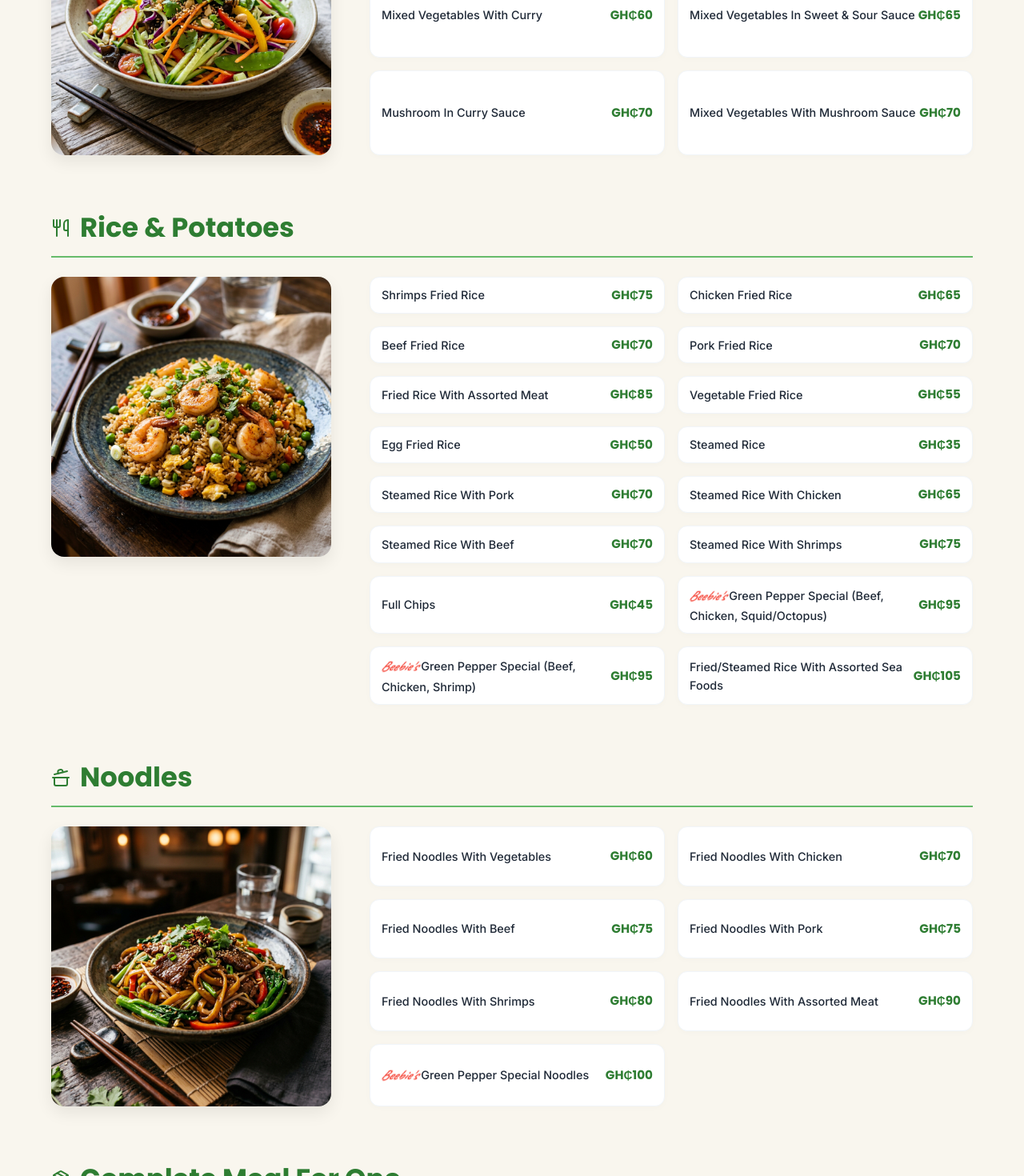
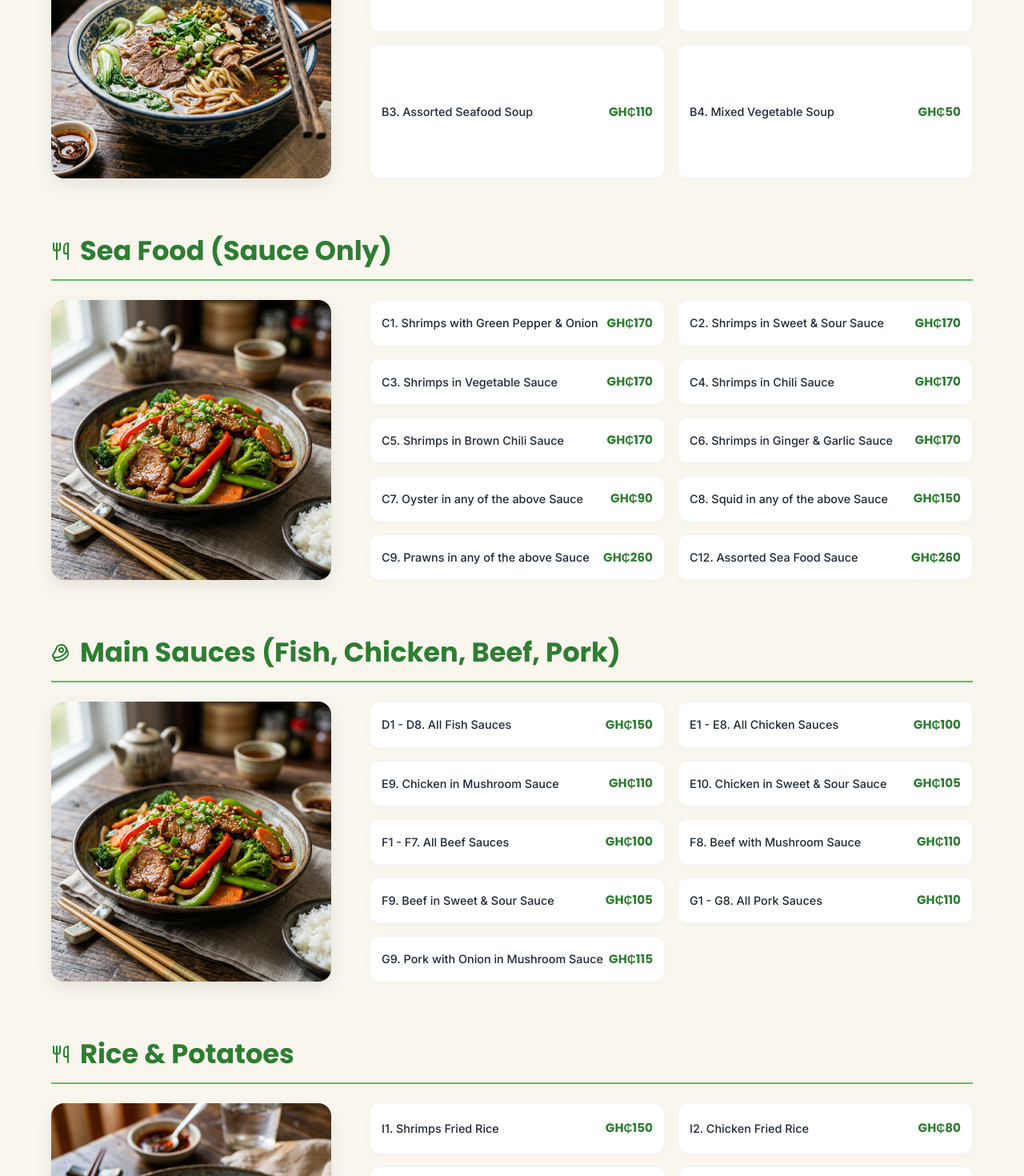
Before and after one commit to Jxt-ofoe/GreenPepper, a Next.js app: page /menu in a window 1280 px wide. Shown: the part 1060-2530 px from the top of the page at 80% size. Built offline with nearby package versions, Linux system fonts and the light colour scheme.

Commit message:
feat: add menu data and upload promotional video for Mother's Day

```diff
--- a/src/data/menu.ts
+++ b/src/data/menu.ts
@@ -1,32 +1,64 @@
 export const menuData = [
   {
-    category: "Pork Dishes",
+    category: "Starters",
+    icon: "Utensils",
+    image: "/images/pork_dish.png",
+    items: [
+      { name: "A1. Samosa", price: "GH₵50" },
+      { name: "A2. Spring Rolls", price: "GH₵45" },
+      { name: "A3. Beef Spring Rolls", price: "GH₵50" },
+      { name: "A4. Chicken Spring Rolls", price: "GH₵50" },
+      { name: "A5. Vegetable Spring Rolls", price: "GH₵45" },
+      { name: "A6. Fried Chicken Pieces with Spiced Pepper", price: "GH₵50" },
+      { name: "A7. Fried Chicken Wings", price: "GH₵50" },
+      { name: "A8. Fried Chicken Balls", price: "GH₵100" },
+      { name: "A9. Golden Fried Shrimps", price: "GH₵140" },
+      { name: "A10. Golden Fried Fish", price: "GH₵130" },
+      { name: "A11. Golden Fried Squid", price: "GH₵130" },
+    ],
+  },
+  {
+    category: "Soup",
+    icon: "Soup",
+    image: "/images/noodle_soup.png",
+    items: [
+      { name: "B1. Hot & Sour Soup", price: "GH₵60" },
+      { name: "B2. Chicken & Sweet Corn Soup", price: "GH₵60" },
+      { name: "B3. Assorted Seafood Soup", price: "GH₵110" },
+      { name: "B4. Mixed Vegetable Soup", price: "GH₵50" },
+    ],
+  },
+  {
+    category: "Sea Food (Sauce Only)",
+    icon: "Utensils",
+    image: "/images/pork_dish.png",
+    items: [
+      { name: "C1. Shrimps with Green Pepper & Onion", price: "GH₵170" },
+      { name: "C2. Shrimps in Sweet & Sour Sauce", price: "GH₵170" },
+      { name: "C3. Shrimps in Vegetable Sauce", price: "GH₵170" },
+      { name: "C4. Shrimps in Chili Sauce", price: "GH₵170" },
+      { name: "C5. Shrimps in Brown Chili Sauce", price: "GH₵170" },
+      { name: "C6. Shrimps in Ginger & Garlic Sauce", price: "GH₵170" },
+      { name: "C7. Oyster in any of the above Sauce", price: "GH₵90" },
+      { name: "C8. Squid in any of the above Sauce", price: "GH₵150" },
+      { name: "C9. Prawns in any of the above Sauce", price: "GH₵260" },
+      { name: "C12. Assorted Sea Food Sauce", price: "GH₵260" },
+    ],
+  },
+  {
+    category: "Main Sauces (Fish, Chicken, Beef, Pork)",
     icon: "Beef",
     image: "/images/pork_dish.png",
     items: [
-      { name: "Pork Sauce Only", price: "GH₵65" },
-      { name: "Pork With Green Pepper", price: "GH₵75" },
-      { name: "Pork With Onion", price: "GH₵75" },
-      { name: "Pork With Green Pepper & Onion", price: "GH₵80" },
-      { name: "Pork With Green Vegetables", price: "GH₵75" },
-      { name: "Pork In Tomato Sauce", price: "GH₵75" },
-      { name: "Pork In Sweet & Sour Sauce", price: "GH₵80" },
-      { name: "Pork In Curry Sauce", price: "GH₵75" },
-      { name: "Pork In Ginger & Garlic", price: "GH₵80" },
-      { name: "Pork With Onion In Mushroom Sauce", price: "GH₵85" },
-    ],
-  },
-  {
-    category: "Vegetable & Mushroom Dishes",
-    icon: "Salad",
-    image: "/images/salad.png",
-    items: [
-      { name: "Egg & Vegetables (Sauce Only)", price: "GH₵55" },
-      { name: "Mixed Vegetables Sauce", price: "GH₵55" },
-      { name: "Mixed Vegetables With Curry", price: "GH₵60" },
-      { name: "Mixed Vegetables In Sweet & Sour Sauce", price: "GH₵65" },
-      { name: "Mushroom In Curry Sauce", price: "GH₵70" },
-      { name: "Mixed Vegetables With Mushroom Sauce", price: "GH₵70" },
+      { name: "D1 - D8. All Fish Sauces", price: "GH₵150" },
+      { name: "E1 - E8. All Chicken Sauces", price: "GH₵100" },
+      { name: "E9. Chicken in Mushroom Sauce", price: "GH₵110" },
+      { name: "E10. Chicken in Sweet & Sour Sauce", price: "GH₵105" },
+      { name: "F1 - F7. All Beef Sauces", price: "GH₵100" },
+      { name: "F8. Beef with Mushroom Sauce", price: "GH₵110" },
+      { name: "F9. Beef in Sweet & Sour Sauce", price: "GH₵105" },
+      { name: "G1 - G8. All Pork Sauces", price: "GH₵110" },
+      { name: "G9. Pork with Onion in Mushroom Sauce", price: "GH₵115" },
     ],
   },
   {
@@ -34,36 +66,26 @@ export const menuData = [
     icon: "Utensils",
     image: "/images/fried_rice.png",
     items: [
-      { name: "Shrimps Fried Rice", price: "GH₵75" },
-      { name: "Chicken Fried Rice", price: "GH₵65" },
-      { name: "Beef Fried Rice", price: "GH₵70" },
-      { name: "Pork Fried Rice", price: "GH₵70" },
-      { name: "Fried Rice With Assorted Meat", price: "GH₵85" },
-      { name: "Vegetable Fried Rice", price: "GH₵55" },
-      { name: "Egg Fried Rice", price: "GH₵50" },
-      { name: "Steamed Rice", price: "GH₵35" },
-      { name: "Steamed Rice With Pork", price: "GH₵70" },
-      { name: "Steamed Rice With Chicken", price: "GH₵65" },
-      { name: "Steamed Rice With Beef", price: "GH₵70" },
-      { name: "Steamed Rice With Shrimps", price: "GH₵75" },
-      { name: "Full Chips", price: "GH₵45" },
-      { name: "Beebie's Green Pepper Special (Beef, Chicken, Squid/Octopus)", price: "GH₵95" },
-      { name: "Beebie's Green Pepper Special (Beef, Chicken, Shrimp)", price: "GH₵95" },
-      { name: "Fried/Steamed Rice With Assorted Sea Foods", price: "GH₵105" },
+      { name: "I1. Shrimps Fried Rice", price: "GH₵150" },
+      { name: "I2. Chicken Fried Rice", price: "GH₵80" },
+      { name: "I3. Beef Fried Rice", price: "GH₵80" },
+      { name: "I4. Pork Fried Rice", price: "GH₵90" },
+      { name: "I5. Fried Rice with Assorted Meat", price: "GH₵100" },
+      { name: "I14. Beebie's Green Pepper Special A (Beef, Chicken, Squid, Octopus)", price: "GH₵140" },
+      { name: "I15. Beebie's Green Pepper Special B (Beef, Chicken, Shrimp)", price: "GH₵130" },
+      { name: "I16. Assorted Sea Food Rice", price: "GH₵260" },
     ],
   },
   {
-    category: "Noodles",
+    category: "Noodles & Soup Noodles",
     icon: "CookingPot",
     image: "/images/noodles.png",
     items: [
-      { name: "Fried Noodles With Vegetables", price: "GH₵60" },
-      { name: "Fried Noodles With Chicken", price: "GH₵70" },
-      { name: "Fried Noodles With Beef", price: "GH₵75" },
-      { name: "Fried Noodles With Pork", price: "GH₵75" },
-      { name: "Fried Noodles With Shrimps", price: "GH₵80" },
-      { name: "Fried Noodles With Assorted Meat", price: "GH₵90" },
-      { name: "Beebie's Green Pepper Special Noodles", price: "GH₵100" },
+      { name: "J5. Fried Noodles with Shrimps", price: "GH₵150" },
+      { name: "J7. Beebie's Green Pepper Special Noodles (Shrimp)", price: "GH₵150" },
+      { name: "J7. Beebie's Green Pepper Special Noodles (Squid)", price: "GH₵140" },
+      { name: "M6. Soup Noodles with Shrimp", price: "GH₵150" },
+      { name: "M9. Assorted Sea Food Noodles", price: "GH₵140" },
     ],
   },
   {
@@ -71,60 +93,24 @@ export const menuData = [
     icon: "Package",
     image: "/images/takeaway.png",
     items: [
-      { name: "Fried Rice With Fish Vegetables or Fish Curry Sauce", price: "GH₵130" },
-      { name: "Fried Rice With Squid Vegetable or Curry Sauce", price: "GH₵130" },
-      { name: "Fried Rice With Fish With Garlic & Vege (Dry)", price: "GH₵130" },
-      { name: "Fried Rice With Prawns Vegetable or Curry Sauce", price: "GH₵160" },
-      { name: "Fried Rice With Oyster Sauce", price: "GH₵80" },
-      { name: "Fried Rice With Fish With Garlic & Vegetables (Dry)", price: "GH₵130" },
+      { name: "K7. Fried Rice with Shrimps Vegetable/Curry", price: "GH₵150" },
+      { name: "K8. Fried Rice with Fish Vegetable/Curry", price: "GH₵140" },
+      { name: "K9. Fried Rice with Squid Vegetable/Curry", price: "GH₵140" },
+      { name: "K10. Fried Rice with Fish with Garlic & Veg (Dry)", price: "GH₵140" },
+      { name: "K11. Fried Rice with Prawns Vegetable/Curry", price: "GH₵160" },
+      { name: "K12. Fried Rice with Oyster Sauce", price: "GH₵80" },
+      { name: "K13. Fried Rice with Fish with Garlic & Vegetable (Dry)", price: "GH₵140" },
     ],
   },
   {
-    category: "Salads & Mixed Salads",
-    icon: "Salad",
-    image: "/images/salad.png",
-    items: [
-      { name: "Mixed Salad", price: "GH₵60" },
-      { name: "Mixed Salad With Egg", price: "GH₵65" },
-      { name: "Mixed Salad With Chicken", price: "GH₵75" },
-      { name: "Potato Salad", price: "GH₵80" },
-      { name: "Salad Nicoise", price: "GH₵80" },
-      { name: "Chef's Salad", price: "GH₵80" },
-    ],
-  },
-  {
-    category: "Soup Noodles",
-    icon: "Soup",
-    image: "/images/noodle_soup.png",
-    items: [
-      { name: "Soup Noodles With Beef", price: "GH₵80" },
-      { name: "Soup Noodles With Chicken", price: "GH₵80" },
-      { name: "Soup Noodles With Vegetables", price: "GH₵60" },
-      { name: "Soup Noodles With Pork", price: "GH₵90" },
-      { name: "Soup Noodles With Assorted Meat", price: "GH₵100" },
-      { name: "Soup Noodles With Shrimp", price: "GH₵140" },
-      { name: "Soup Noodles With Assorted Sea Food", price: "GH₵260" },
-      { name: "Special Noodles With Shrimp", price: "GH₵150" },
-      { name: "Assorted Sea Food Noodles", price: "GH₵260" },
-      { name: "Fried Noodles With Squid", price: "GH₵130" },
-    ],
-  },
-  {
-    category: "Extra Menu",
+    category: "Side Menu & Extras",
     icon: "LayoutList",
     image: "/images/banku.png",
     items: [
-      { name: "Banku & Tilapia (Small)", price: "GH₵120" },
-      { name: "Banku & Tilapia (Medium)", price: "GH₵130" },
-      { name: "Banku & Tilapia (Large)", price: "GH₵150" },
-      { name: "Fried Yam With Chicken Wings", price: "GH₵60" },
-      { name: "Fried Yam With Pork Chops", price: "GH₵70" },
-      { name: "Kelewele", price: "GH₵40" },
-      { name: "Kelewele With Gizzard", price: "GH₵70" },
-      { name: "Fried Rice With Goat Meat", price: "GH₵100" },
-      { name: "Full Roasted Chicken", price: "GH₵260" },
-      { name: "Qtr Roasted Chicken", price: "GH₵65" },
-      { name: "Fried Yam With Gizzard", price: "GH₵60" },
+      { name: "N1. Banku & Tilapia (Small)", price: "GH₵130" },
+      { name: "N1. Banku & Tilapia (Medium)", price: "GH₵160" },
+      { name: "N1. Banku & Tilapia (Large)", price: "GH₵180" },
+      { name: "Extra 5. Goat Meat Only", price: "GH₵60" },
     ],
   },
   {
@@ -132,41 +118,11 @@ export const menuData = [
     icon: "Utensils",
     image: "/images/shawarma.png",
     items: [
-      { name: "Vegetable Shawarma", price: "GH₵50" },
-      { name: "Chicken Shawarma", price: "GH₵60" },
-      { name: "Beef Shawarma", price: "GH₵60" },
-      { name: "Assorted Shawarma", price: "GH₵70" },
-      { name: "Beebie's Green Pepper Special Shawarma", price: "GH₵80" },
-    ],
-  },
-  {
-    category: "Extras",
-    icon: "LayoutList",
-    image: "/images/extras.png",
-    items: [
-      { name: "Pork Chops Only", price: "GH₵60" },
-      { name: "Extra Egg", price: "GH₵5" },
-      { name: "Extra Squid", price: "GH₵40" },
-      { name: "Extra Banku", price: "GH₵5" },
-      { name: "Goat Meat Only", price: "GH₵50" },
-      { name: "Extra Chicken", price: "GH₵15" },
-    ],
-  },
-  {
-    category: "Drinks",
-    icon: "Coffee",
-    image: "/images/drinks.png",
-    items: [
-      { name: "Coca Cola", price: "GH₵15" },
-      { name: "Sprite", price: "GH₵15" },
-      { name: "Fanta", price: "GH₵15" },
-      { name: "Malt", price: "GH₵20" },
-      { name: "Fresh Pineapple Juice", price: "GH₵25" },
-      { name: "Fresh Watermelon Juice", price: "GH₵25" },
-      { name: "Bottled Water (Small)", price: "GH₵8" },
-      { name: "Bottled Water (Large)", price: "GH₵15" },
-      { name: "Chinese Jasmine Tea", price: "GH₵20" },
-      { name: "Chinese Green Tea", price: "GH₵20" },
+      { name: "1. Vegetable Shawarma", price: "GH₵50" },
+      { name: "2. Chicken Shawarma", price: "GH₵60" },
+      { name: "3. Beef Shawarma", price: "GH₵60" },
+      { name: "4. Assorted Shawarma", price: "GH₵70" },
+      { name: "5. Beebie's Green Pepper Shawarma", price: "GH₵80" },
     ],
   },
 ];
```
Also changed, not shown: 1 other file (tests, documents, lock files or other folders).
